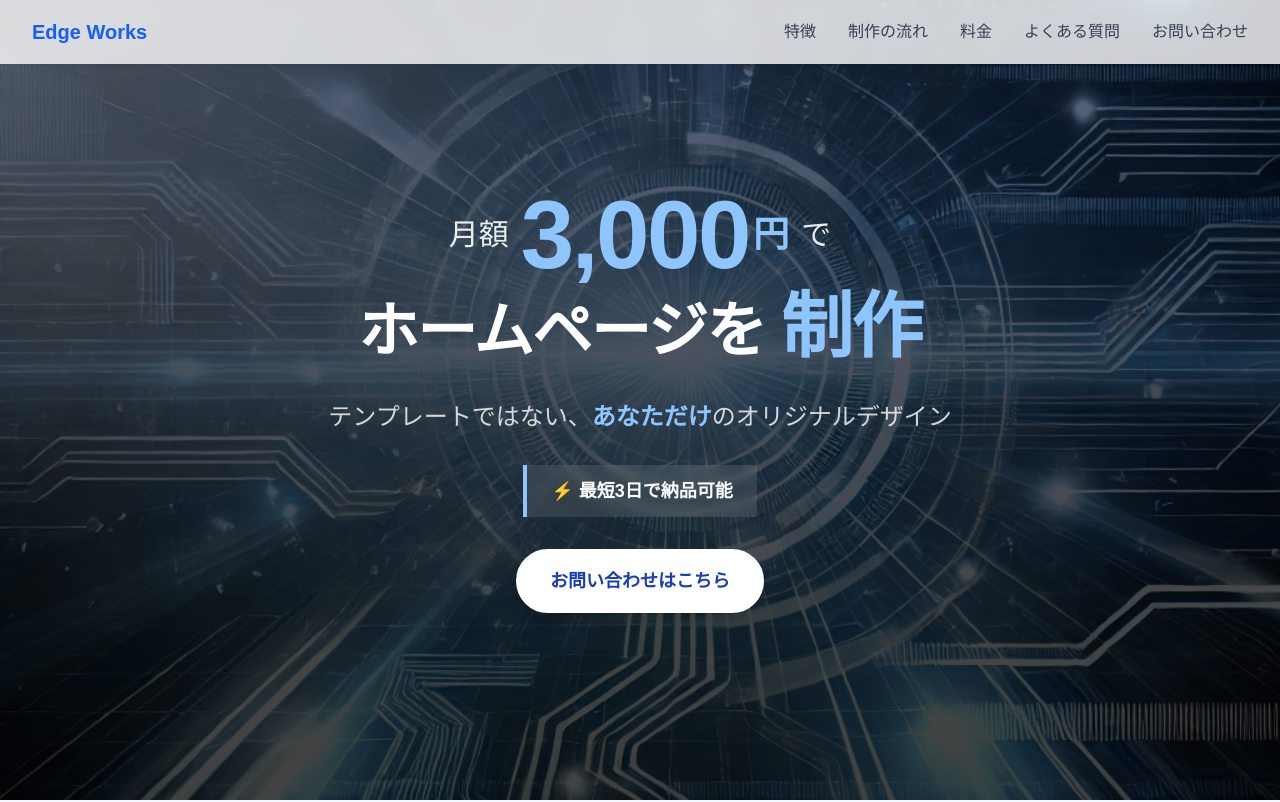
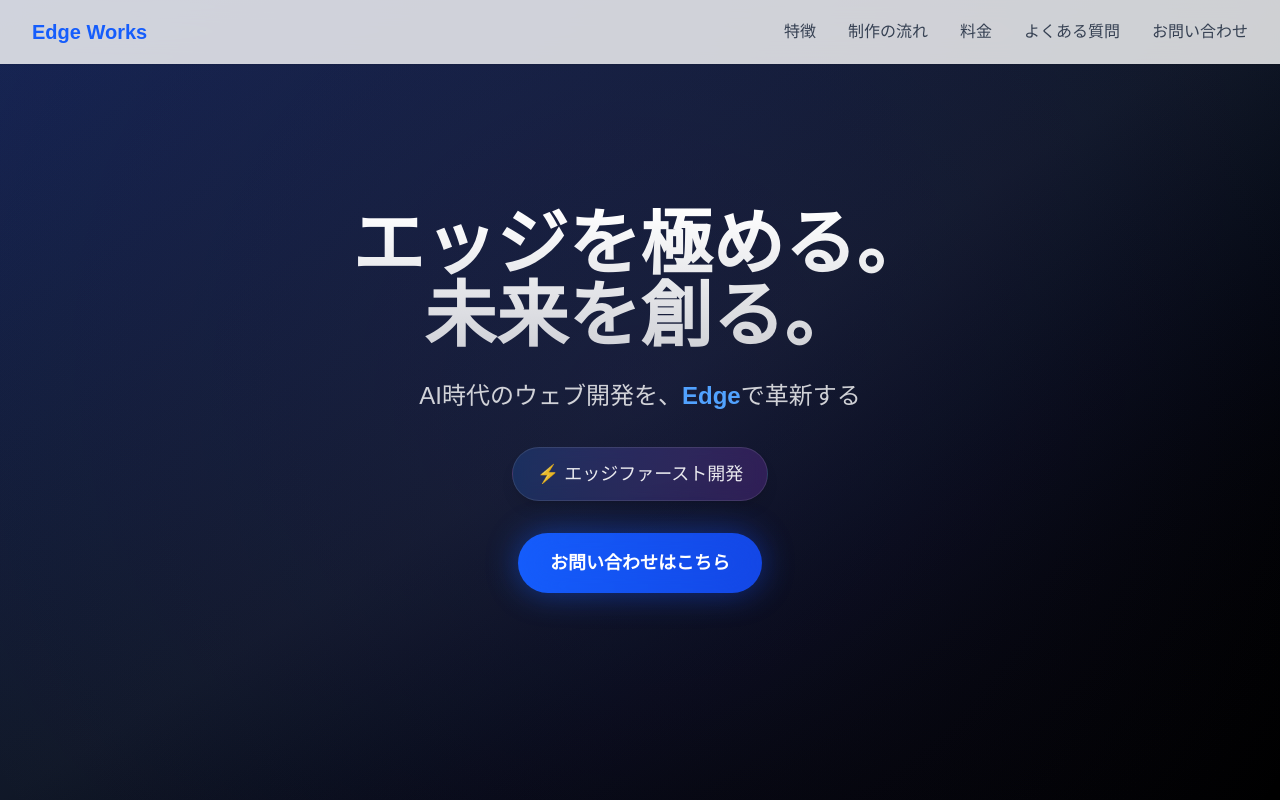
Before and after one commit to ryosuke-horie/edge-works, a Next.js app: page / in a window 1280 px wide. Shown: the top 802 px of the page. Built offline with nearby package versions, Linux system fonts and the light colour scheme.

Commit message:
fix: 背景画像がダサいので削除

```diff
--- a/package.json
+++ b/package.json
@@ -15,6 +15,7 @@
 	},
 	"dependencies": {
 		"@vitest/coverage-v8": "^3.0.9",
+		"gsap": "^3.12.7",
 		"next": "15.2.4",
 		"react": "^19",
 		"react-dom": "^19"
--- a/src/app/globals.css
+++ b/src/app/globals.css
@@ -3,6 +3,18 @@
 @theme {
 	--color-background: var(--background);
 	--color-foreground: var(--foreground);
+}
+
+@layer utilities {
+	.bg-grid-white {
+		background-size: 30px 30px;
+		background-image: linear-gradient(
+				to right,
+				rgba(255, 255, 255, 0.05) 1px,
+				transparent 1px
+			),
+			linear-gradient(to bottom, rgba(255, 255, 255, 0.05) 1px, transparent 1px);
+	}
 }
 
 /*
--- a/src/app/page.tsx
+++ b/src/app/page.tsx
@@ -1,8 +1,8 @@
-import Image from "next/image";
+import { HeroSection } from "../components/sections/HeroSection";
 
 export default function Home() {
 	return (
-		<div className="min-h-screen bg-linear-to-b from-blue-50 to-white dark:from-gray-900 dark:to-gray-800">
+		<div className="min-h-screen">
 			{/* ヘッダー */}
 			<header className="fixed top-0 left-0 right-0 z-50 bg-white/80 dark:bg-gray-900/80 backdrop-blur-md shadow-xs">
 				<div className="max-w-7xl mx-auto px-4 sm:px-6 lg:px-8">
@@ -71,73 +71,7 @@ export default function Home() {
 				</div>
 			</header>
 
-			{/* フルページのヒーローセクション */}
-			<div className="relative h-screen">
-				{/* 背景画像コンテナ */}
-				<div className="absolute inset-0 overflow-hidden">
-					{/* 背景画像 */}
-					<Image
-						src="/background.webp"
-						alt="Background Image"
-						fill
-						className="absolute inset-0 w-full h-full object-cover"
-						style={{ filter: "brightness(0.65)" }}
-						priority
-					/>
-
-					{/* グラデーションオーバーレイ */}
-					<div className="absolute inset-0 bg-linear-to-b from-blue-900/50 to-black/60 mix-blend-multiply" />
-				</div>
-
-				{/* キャッチコピー */}
-				<div className="relative z-10 flex flex-col items-center justify-center h-full text-center px-4">
-					<div className="mb-8">
-						<div className="flex items-center justify-center mb-2">
-							<p className="text-xl sm:text-2xl lg:text-3xl text-white/90 font-medium mr-3">
-								月額
-							</p>
-							<div className="flex items-center">
-								<p className="text-4xl sm:text-6xl lg:text-8xl font-extrabold text-blue-300 tracking-tight leading-none">
-									3,000
-								</p>
-								<span className="text-2xl sm:text-3xl lg:text-4xl text-blue-300 font-bold ml-1">
-									円
-								</span>
-							</div>
-							<p className="text-xl sm:text-2xl lg:text-3xl text-white/90 font-medium ml-3">
-								で
-							</p>
-						</div>
-
-						<h1 className="text-3xl sm:text-4xl lg:text-6xl font-extrabold text-white tracking-tight leading-tight">
-							<span className="inline-block">ホームページを</span>
-							<span className="text-blue-300 text-4xl sm:text-5xl lg:text-7xl ml-2 sm:ml-4">
-								制作
-							</span>
-						</h1>
-					</div>
-
-					<p className="text-lg sm:text-xl lg:text-2xl text-white/80 font-medium mb-8 max-w-2xl">
-						テンプレートではない、
-						<span className="text-blue-300 font-semibold">あなただけ</span>
-						のオリジナルデザイン
-					</p>
-
-					{/* 最短3日で納品可能のバッジ - シンプルで目立つデザイン */}
-					<div className="mb-8 transform hover:scale-105 transition-transform">
-						<div className="bg-white/10 backdrop-blur-xs px-6 py-3 border-l-4 border-blue-300 text-white text-lg font-bold">
-							⚡ 最短3日で納品可能
-						</div>
-					</div>
-
-					<a
-						href="#contact"
-						className="inline-block bg-white text-blue-800 px-8 py-4 rounded-full text-lg font-bold hover:bg-blue-50 transition-colors shadow-lg border-2 border-white"
-					>
-						お問い合わせはこちら
-					</a>
-				</div>
-			</div>
+			<HeroSection />
 
 			{/* その他のコンテンツは、全画面ヒーローとは別にコンテナで管理 */}
 			<main className="max-w-7xl mx-auto px-4 sm:px-6 lg:px-8">
--- /dev/null
+++ b/src/components/sections/HeroSection.tsx
@@ -0,0 +1,91 @@
+"use client";
+
+import gsap from "gsap";
+import Image from "next/image";
+import { useEffect, useRef } from "react";
+
+export const HeroSection = () => {
+	const titleRef = useRef<HTMLDivElement>(null);
+	const priceRef = useRef<HTMLDivElement>(null);
+
+	useEffect(() => {
+		const tl = gsap.timeline();
+
+		if (titleRef.current && priceRef.current) {
+			tl.fromTo(
+				titleRef.current,
+				{
+					y: 50,
+					opacity: 0,
+				},
+				{
+					y: 0,
+					opacity: 1,
+					duration: 1,
+					ease: "power4.out",
+				},
+			).fromTo(
+				priceRef.current,
+				{
+					y: 30,
+					opacity: 0,
+				},
+				{
+					y: 0,
+					opacity: 1,
+					duration: 0.8,
+					ease: "power3.out",
+				},
+				"-=0.5",
+			);
+		}
+	}, []);
+
+	return (
+		<div className="relative h-screen">
+			{/* 背景グラデーション */}
+			<div className="absolute inset-0">
+				<div className="absolute inset-0 bg-gradient-to-br from-blue-950 via-gray-900 to-black" />
+				<div className="absolute inset-0 bg-[radial-gradient(circle_at_50%_50%,rgba(0,0,50,0.2),transparent_100%)]" />
+				<div className="absolute inset-0 bg-grid-white/[0.02]" />
+			</div>
+
+			{/* 装飾的な要素 */}
+			<div className="absolute inset-0 overflow-hidden">
+				<div className="absolute -top-1/2 -left-1/2 w-[200%] h-[200%] bg-[radial-gradient(circle_at_center,rgba(120,119,198,0.1),transparent_50%)]" />
+			</div>
+
+			{/* メインコンテンツ */}
+			<div className="relative z-10 flex flex-col items-center justify-center h-full text-center px-4">
+				<div ref={titleRef} className="mb-8">
+					<h1 className="text-4xl md:text-6xl lg:text-7xl font-bold bg-clip-text text-transparent bg-gradient-to-b from-white to-white/80 mb-6">
+						エッジを極める。
+						<br />
+						未来を創る。
+					</h1>
+					<p className="text-xl md:text-2xl text-white/80 font-medium max-w-2xl mx-auto leading-relaxed">
+						AI時代のウェブ開発を、
+						<span className="text-blue-400 font-semibold">Edge</span>
+						で革新する
+					</p>
+				</div>
+
+				<div ref={priceRef} className="flex flex-col items-center gap-8">
+					<div className="px-6 py-3 text-lg font-medium text-white/90 rounded-full bg-gradient-to-r from-blue-500/20 to-purple-500/20 border border-white/10 backdrop-blur-sm shadow-lg">
+						⚡️ エッジファースト開発
+					</div>
+					<div className="block">
+						<a
+							href="#contact"
+							className="group relative inline-flex items-center justify-center px-8 py-4 text-lg font-semibold text-white transition-all duration-200 ease-in-out hover:text-blue-100"
+						>
+							<span className="absolute inset-0 w-full h-full bg-gradient-to-r from-blue-600 to-blue-700 rounded-full" />
+							<span className="absolute inset-0 w-full h-full bg-gradient-to-r from-blue-600 to-blue-700 rounded-full blur-lg opacity-50 group-hover:opacity-75 transition-opacity" />
+							<span className="relative">お問い合わせはこちら</span>
+						</a>
+					</div>
+				</div>
+			</div>
+		</div>
+	);
+};
```
Also changed, not shown: public/background.webp (deleted), 1 other file (tests, documents, lock files or other folders).
